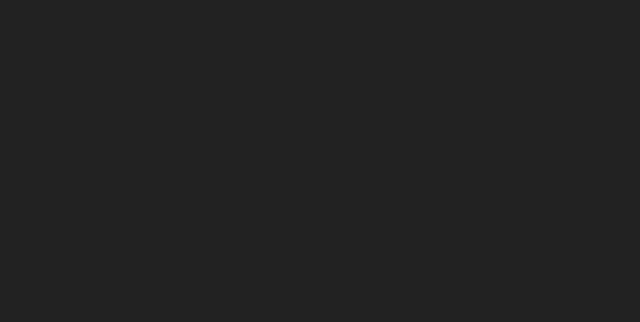
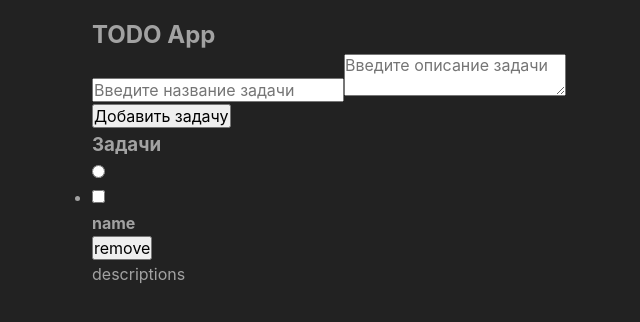
Before and after one commit to LlONED/todo-app, a Vue app: page / in a window 1280 px wide. Shown: the top 322 px of the page, without its empty margins (204-844 px from the left). Built offline with nearby package versions, Linux system fonts and the light colour scheme.

Commit message:
Added basic html markup

```diff
--- a/src/App.vue
+++ b/src/App.vue
@@ -1,5 +1,7 @@
-<script setup></script>
+<script setup>
+import TheToDoPanel from "@/components/ToDo/TheToDoPanel.vue";
+</script>
 
-<template></template>
-
-<style scoped></style>
+<template>
+  <TheToDoPanel />
+</template>
--- /dev/null
+++ b/src/components/ToDo/TaskForm.vue
@@ -0,0 +1,15 @@
+<script setup></script>
+
+<template>
+  <form>
+    <div>
+      <input type="text" name="name" placeholder="Введите название задачи" />
+
+      <textarea name="description" placeholder="Введите описание задачи" />
+    </div>
+
+    <button type="submit">Добавить задачу</button>
+  </form>
+</template>
+
+<style scoped></style>
--- /dev/null
+++ b/src/components/ToDo/TaskPanel/TaskFilter.vue
@@ -0,0 +1,9 @@
+<script setup></script>
+
+<template>
+  <div>
+    <input type="radio" value="init" />
+  </div>
+</template>
+
+<style scoped></style>
--- /dev/null
+++ b/src/components/ToDo/TaskPanel/TaskList.vue
@@ -0,0 +1,11 @@
+<script setup>
+import TaskListItem from "./TaskListItem.vue";
+</script>
+
+<template>
+  <ul>
+    <TaskListItem />
+  </ul>
+</template>
+
+<style scoped></style>
--- /dev/null
+++ b/src/components/ToDo/TaskPanel/TaskListItem.vue
@@ -0,0 +1,17 @@
+<script setup></script>
+
+<template>
+  <li>
+    <div>
+      <input type="checkbox" />
+
+      <h4>name</h4>
+
+      <button>remove</button>
+    </div>
+
+    <p>descriptions</p>
+  </li>
+</template>
+
+<style scoped></style>
--- /dev/null
+++ b/src/components/ToDo/TaskPanel/TaskPanel.vue
@@ -0,0 +1,18 @@
+<script setup>
+import TaskList from "./TaskList.vue";
+import TaskFilter from "./TaskFilter.vue";
+</script>
+
+<template>
+  <section>
+    <div>
+      <h3>Задачи</h3>
+
+      <TaskFilter />
+    </div>
+
+    <TaskList />
+  </section>
+</template>
+
+<style scoped></style>
--- /dev/null
+++ b/src/components/ToDo/TheToDoPanel.vue
@@ -0,0 +1,16 @@
+<script setup>
+import TaskForm from "@/components/ToDo/TaskForm.vue";
+import TaskPanel from "@/components/ToDo/TaskPanel/TaskPanel.vue";
+</script>
+
+<template>
+  <section>
+    <h1>TODO App</h1>
+
+    <TaskForm />
+
+    <TaskPanel />
+  </section>
+</template>
+
+<style scoped></style>
```
